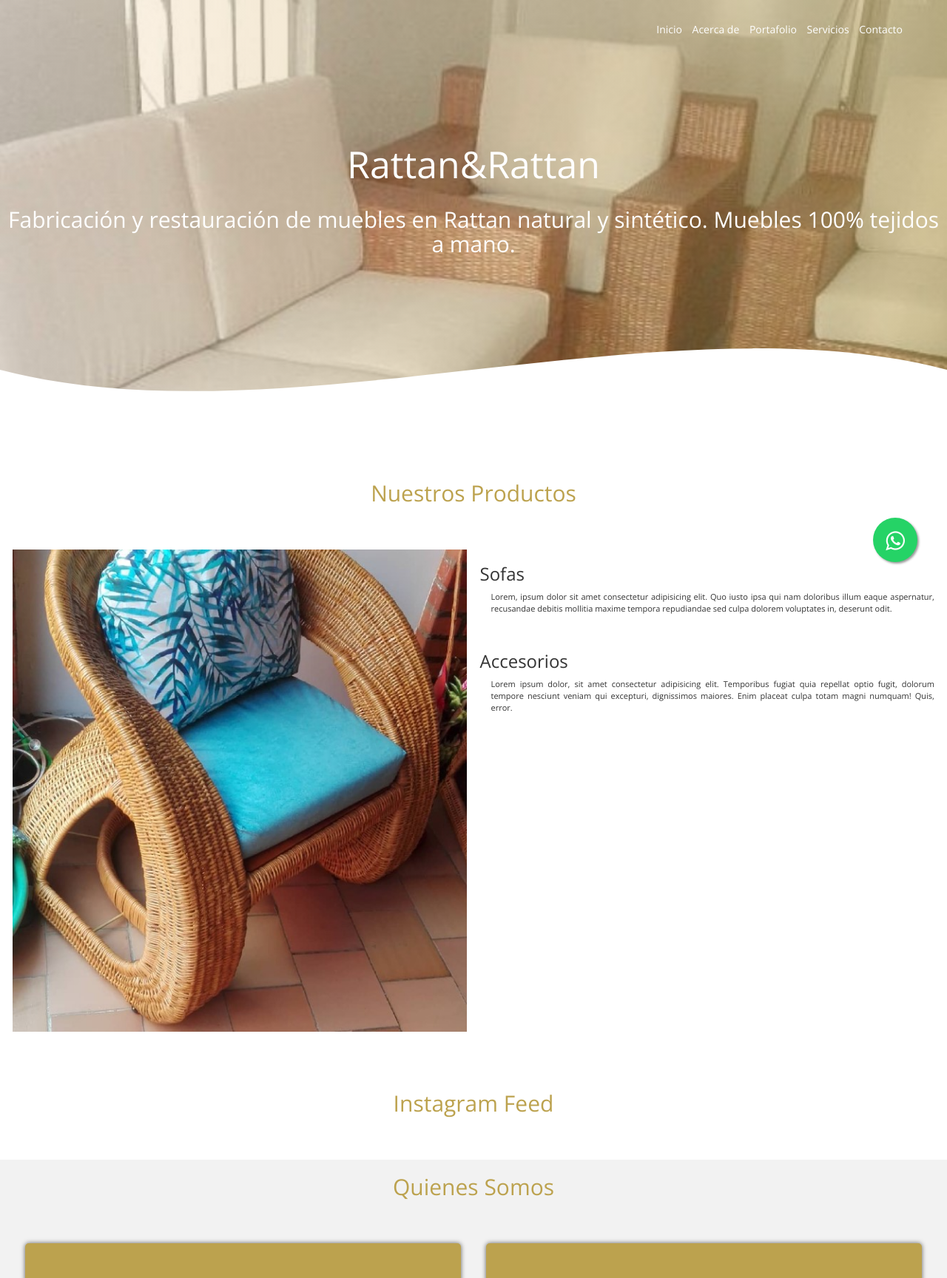
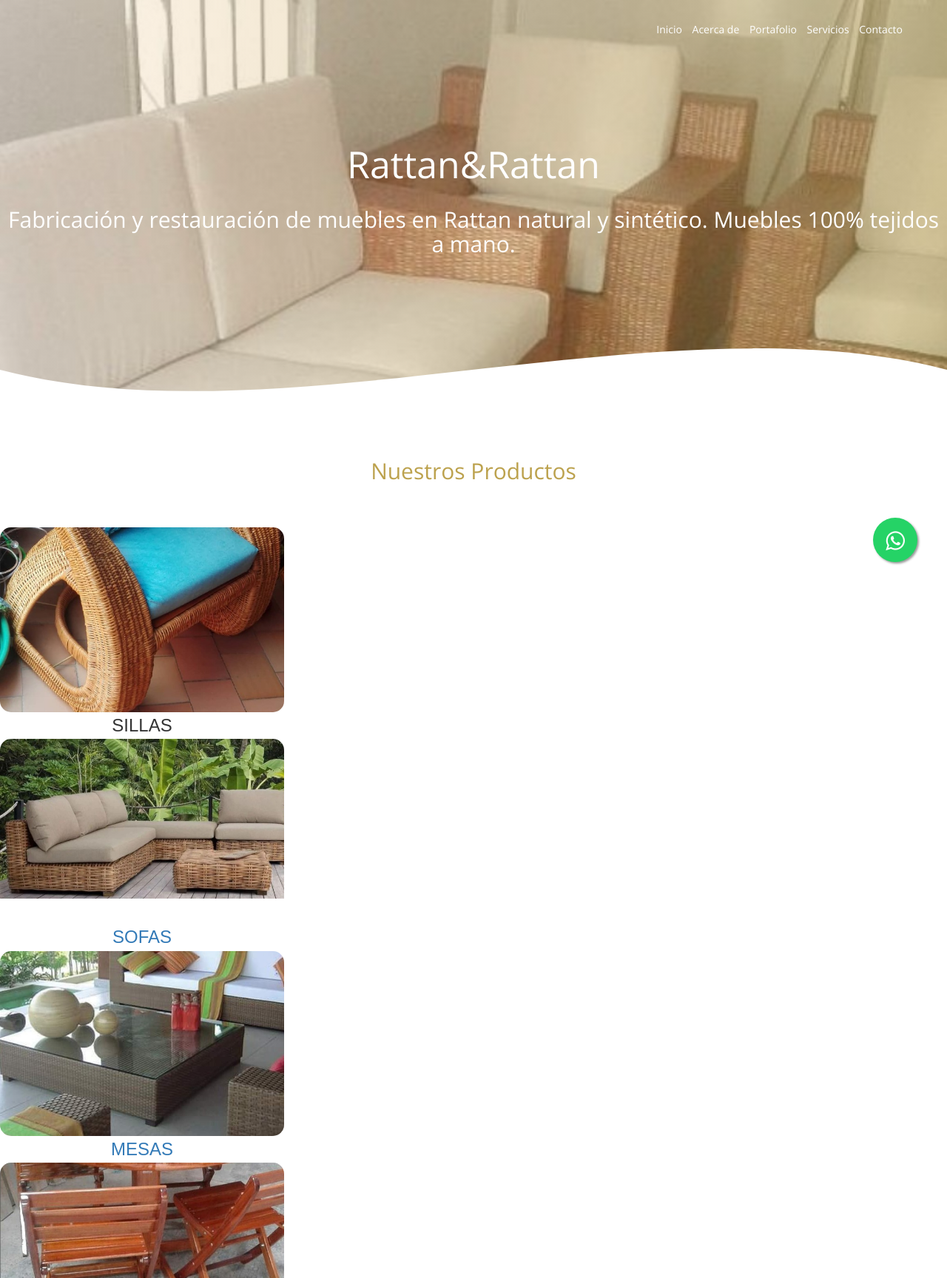
Before and after one commit to juanmontenegro58/Flask-Muebles, a Flask app: page / in a window 1280 px wide. Shown: the top 1728 px of the page at 74% size. Run offline with Flask 2, Linux system fonts and the light colour scheme; some libraries are stand-ins or nearby versions.

Commit message:
new API, insert categoria

```diff
--- a/app/static/css/style.css
+++ b/app/static/css/style.css
@@ -117,41 +117,67 @@
     width: 100%;
   }
 
-  /* About us */
+  /* Nuestros productos */
+.estilo-c{
+  font-family: sans-serif;
+  width: 30%;
+}
+.estilo-c .img-container{
+  overflow: hidden;
+  height: 250px;
+  position: relative;
+  border-radius: 15px;
+}
+.estilo-c .img-container img{
+  width: 105%;
+  position: absolute;
+  top: -60%;
+  transition: all 0.5s;
+}
+.estilo-c:hover .img-container img{
+  transform: scale(1.2);
+}
 
-  main .sobre-nosotros {
-    padding: 30px 0 60px 0;
-  }
-  .contenedor-sobre-nosotros {
-    display: flex;
-    justify-content: space-evenly;
-  }
+.estilo-c .info-container{
+  display: flex;
+  flex-wrap: wrap;
+  text-align: center;
+  justify-content: center;
+}
+.estilo-c .info-container h3{
+  margin: 0;
+}
+.estilo-c .info-container h3{
+  padding: 5px 15px;
+  width: 100%;
+}
 
-  .imagen-about-us {
-    width: 48%;
-  }
+/* Fin Nuestros productos */
 
-  .sobre-nosotros .contenido-textos {
-    width: 48%;
-  }
-
-
-  .contenido-textos p {
-    padding: 0px 0px 30px 15px;
-    font-weight: 300;
-    text-align: justify;
-  }
 
   /* Galeria - Fondo del feed IG*/
 
   .portafolio {
     background: #f2f2f2;
+    display: inline-block;
+    vertical-align: top;
+    margin: 0;
+    max-width: 100%;
   }
 
   .galeria_port {
     display: flex;
     justify-content: space-evenly;
     flex-wrap: wrap;
+    padding: 0px;
+  }
+
+  .dimensiones_ig{
+    padding: 5px;
+    width: 50%;
+    max-width: 1000px;
+    margin: auto;
+    overflow: hidden;
   }
 
   .imagen-port {
@@ -170,7 +196,7 @@
     display: block;
   }
 
-  .hover-galeria {
+  .hover_ig {
     position: absolute;
     width: 100%;
     height: 100%;
@@ -184,7 +210,7 @@
     flex-direction: column;
   }
 
-  .hover-galeria img {
+  .hover_galeria img {
     width: 50px;
   }
 
@@ -192,7 +218,7 @@
     color: #fff;
   }
 
-  .imagen-port:hover .hover-galeria {
+  .imagen-port:hover .hover_ig {
     transform: scale(1);
   }
 
--- a/app/static/script.js
+++ b/app/static/script.js
@@ -11,7 +11,7 @@ const fetchData = async () => {
         if(mediaType === 'IMAGE'){
             content += `<div class="col-md-6">
                 <a href="${item.permalink}" target="_blank">
-                <img src="${item.media_url}" class="img-fluid alt="...">
+                <img src="${item.media_url}" class="dimensiones_ig" alt="...">
                 </a>
             </div>`
         }
--- a/app/templates/base.html
+++ b/app/templates/base.html
@@ -86,23 +86,6 @@
             </div>
         </section>
     </main>
-        <footer>
-        <div class="contenedor-footer">
-            <div class="content-foo">
-            <h4>Phone</h4>
-            <p>8296312</p>
-            </div>
-            <div class="content-foo">
-            <h4>Email</h4>
-            <p>8296312</p>
-            </div>
-            <div class="content-foo">
-            <h4>Location</h4>
-            <p>8296312</p>
-            </div>
-        </div>
-        <h2 class="titulo-final">
-            &copy; Victory Design | Sebastian Montoya | Victor Martinez
-        </h2>
-        </footer>
+    {% block footer%}
+    {% endblock %}
 {% endblock %}
--- a/app/templates/index.html
+++ b/app/templates/index.html
@@ -28,32 +28,81 @@
 {% endblock %}
 
 {% block contenedor %}
-    <section class="contenedor sobre-nosotros">
+<section class="content-nuestros-productos">
     <h2 class="titulo">Nuestros Productos</h2>
-        <div class="contenedor-sobre-nosotros">
-            <img src="static/images/silla.jpg" alt="" class="imagen-about-us" />
-            <div class="contenido-textos">
-                <h3>Sofas</h3>
-                <p>
-                    Lorem, ipsum dolor sit amet consectetur adipisicing elit. Quo iusto ipsa qui nam doloribus illum eaque aspernatur,
-                    recusandae debitis mollitia maxime tempora repudiandae sed culpa dolorem voluptates in, deserunt odit.
-                </p>
-                <h3>Accesorios</h3>
-                <p>
-                    Lorem ipsum dolor, sit amet consectetur adipisicing elit. Temporibus fugiat quia repellat optio fugit,
-                    dolorum tempore nesciunt veniam qui excepturi, dignissimos maiores. Enim placeat culpa totam magni numquam! Quis, error.
-                </p>
+    <div class="card estilo-c">
+        <a href="#">
+            <div class="img-container">
+                <img src="static/images/silla.jpg" alt="" class="imagen-prodcutos" />
             </div>
+        </a>
+            <div class="info-container">
+                <h3>SILLAS</h3>
+            </div>
+
+    </div>
+    <div class="card estilo-c">
+        <a href="#">
+            <div class="img-container">
+                <img src="static/images/Sofas.jpg" alt="" class="imagen-prodcutos" />
+            </div>
+            <div class="info-container">
+                <h3>SOFAS</h3>
+            </div>
+        </a>
+    </div>
+    <div class="card estilo-c">
+        <a href="#">
+            <div class="img-container">
+                <img src="static/images/mesa.jpg" alt="" class="imagen-prodcutos" />
+            </div>
+            <div class="info-container">
+                <h3>MESAS</h3>
+            </div>
+        </a>
+    </div>
+    <div class="card estilo-c">
+        <a href="#">
+            <div class="img-container">
+                <img src="static/images/comedor.jpg" alt="" class="imagen-prodcutos" />
+            </div>
+            <div class="info-container">
+                <h3>COMEDOR</h3>
+            </div>
+        </a>
     </div>
 </section>
 {% endblock %}
 
 <!-- Feed de instagram -->
 {% block portafolio%}
-<h2 class="titulo">Instagram Feed</h2>
+<h2 class="titulo">Instagram</h2>
 <div class="portafolio">
-    <div class="contenedor">
-        <div class="galeria_port">
+    <div class="contenedor"></div>
     <div class="galeria_port" id="galeria_port"></div>
+    <div class="hover_ig"></div>
+    <div class="imagen-port"></div>
 <script type="text/javascript" src="{{ url_for('static', filename = 'script.js') }}"></script>
 {% endblock %}
+
+{% block footer%}
+    <footer>
+    <div class="contenedor-footer">
+        <div class="content-foo">
+        <h4>Phone</h4>
+        <p>8296312</p>
+        </div>
+        <div class="content-foo">
+        <h4>Email</h4>
+        <p>8296312</p>
+        </div>
+        <div class="content-foo">
+        <h4>Location</h4>
+        <p>8296312</p>
+        </div>
+    </div>
+    <h2 class="titulo-final">
+        Todos los derechos reservados | &copy; <b>Rattan&Rattan</b> | Desarrollado por ITSafe
+    </h2>
+    </footer>
+{% endblock %}
```
Lines whose indentation alone changed are shown as unchanged.
